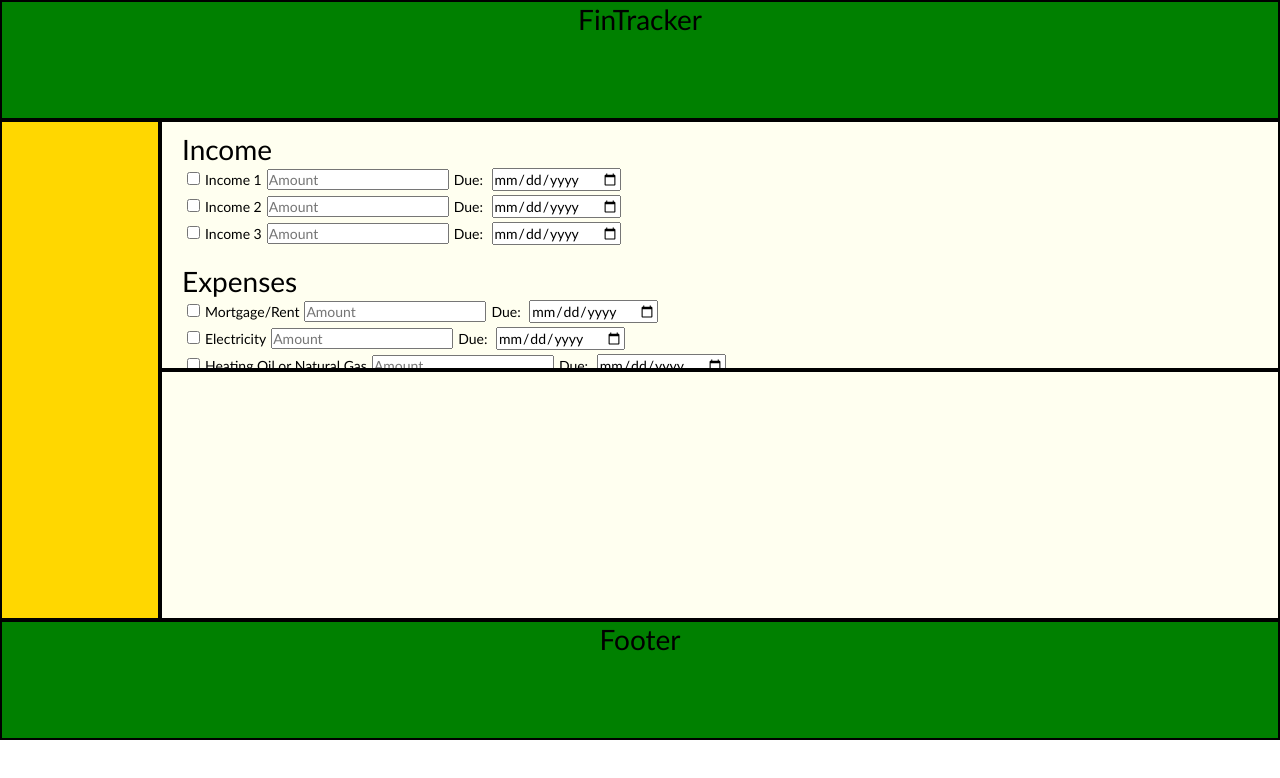
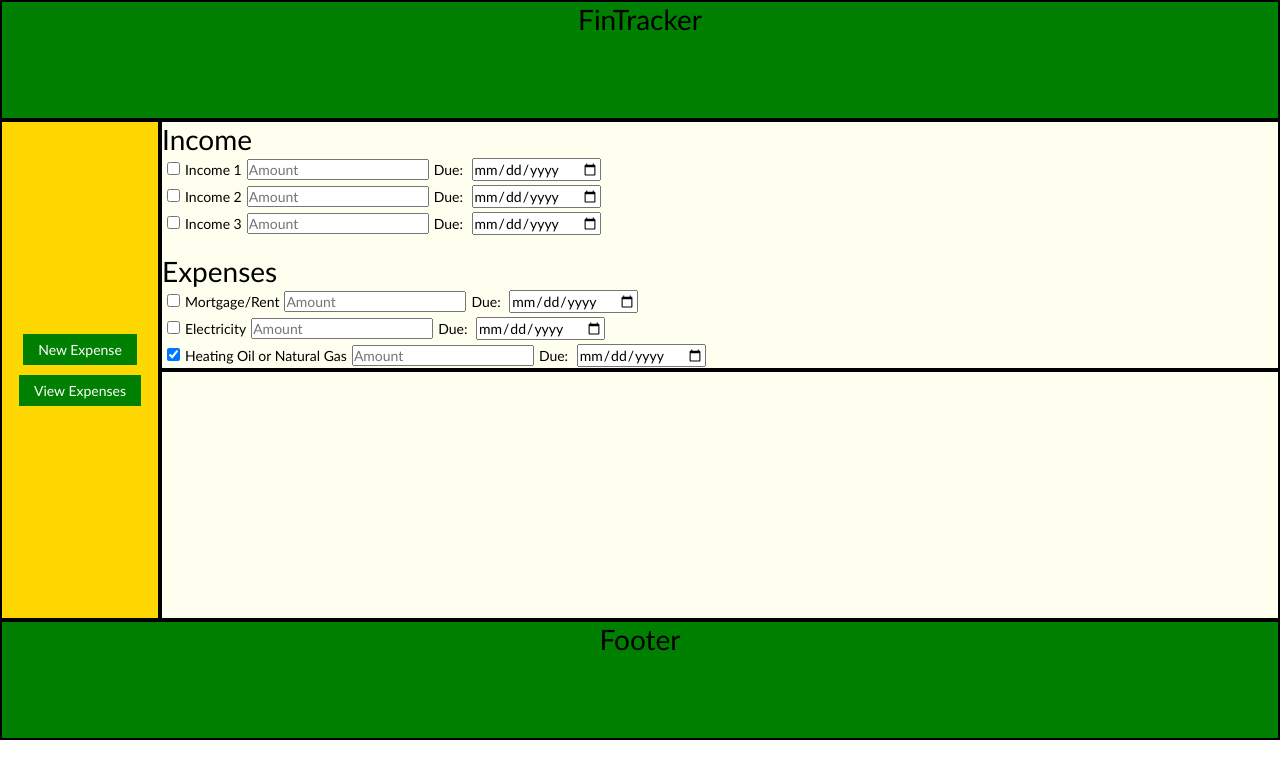
Before and after one commit to dgr14/groupproject, a React (Create React App) app in the folder client/: page / in a window 1280 px wide. Shown: the top 778 px of the page. Built offline with nearby package versions, Linux system fonts and the light colour scheme.

Commit message:
updating my code with Alans to work before presentation

```diff
--- a/client/src/Navbar.js
+++ b/client/src/Navbar.js
@@ -4,7 +4,11 @@ import Styles from './Navbar.module.css'
 function Navbar() {
     return (
         <div className={Styles.navDiv}>
+             {/* here I would like to create a place for the user to be displayed */}
+             {/* I'll have to get  */}
 
+            <button>New Expense</button>
+            <button>View Expenses</button>
         </div>
     )
 }
--- a/client/src/Navbar.module.css
+++ b/client/src/Navbar.module.css
@@ -3,4 +3,10 @@
     background-color: gold;
     grid-column: 1;
     grid-row: 1/-1;
+    display: flex;
+    flex-direction: column;
+    align-items: center;
+    justify-content: center;
+
+
 }
--- a/client/src/components/AddExpenseForm.js
+++ b/client/src/components/AddExpenseForm.js
@@ -1,92 +1,109 @@
 import React from 'react'
 
 const AddExpenseForm = props => {
-    const { handleChange, handleSubmit, fullName, username, mortgageOrRent, mortgageOrRentAmount, mortgageOrRentDate, electricity, electricityAmount, electricityDate, transportationAmount, transportationDate, insuranceAmount, insuranceDate, loansAmount, loansDate, membershipsAmount, membershipsDate, groceriesAmount, groceriesDate, clothingAmount, clothingDate, educationAmount, educationDate, personalCareAmount, personalCareDate,  entertainmentAmount, entertainmentDate, charitiesAmount, charitiesDate, income1, income1Amount, income1Date, income2, income2Amount, income2Date, income3, income3Amount, income3Date } = props
+    const {
+        handleChange, handleSubmit, fullName,
+        username, mortgageOrRent, mortgageOrRentAmount,
+        mortgageOrRentDate, electricity, electricityAmount,
+        electricityDate, transportationAmount, transportationDate,
+        insuranceAmount, insuranceDate, loansAmount,
+        loansDate, membershipsAmount, membershipsDate,
+        groceriesAmount, groceriesDate, clothingAmount,
+        clothingDate, educationAmount, educationDate,
+        personalCareAmount, personalCareDate, entertainmentAmount,
+        entertainmentDate, charitiesAmount, charitiesDate,
+        income1, income1Amount, income1Date,
+        income2, income2Amount, income2Date,
+        income3, income3Amount, income3Date,
+        oilAmount, oil
+         } = props
     return (
         <form onSubmit={handleSubmit}>
             <h1>Income</h1>
 
-            <input type="checkbox" name="income1" value="income1"/>Income 1
+
+
+            <input type="checkbox" name="income1" checked={income1}/>Income 1
             <input type="number" name="income1Amount" value={income1Amount} placeholder= "Amount" onChange={handleChange}/>
             Due: <input type="date" name="income1Date" value={income1Date} placeholder= "Amount" onChange={handleChange}/><br></br>
 
-            <input type="checkbox" name="income2" value="income2"/>Income 2
+            <input type="checkbox" name="income2" checked={income2}/>Income 2
             <input type="number" name="income2Amount" value={income2Amount} placeholder= "Amount" onChange={handleChange}/>
             Due: <input type="date" name="income2Date" value={income2Date} placeholder= "Amount" onChange={handleChange}/><br></br>
 
-            <input type="checkbox" name="income3" value="income3"/>Income 3
+            <input type="checkbox" name="income3" checked={income3}/>Income 3
             <input type="number" name="income3Amount" value={income3Amount} placeholder= "Amount" onChange={handleChange}/>
             Due: <input type="date" name="income3Date" value={income3Date} placeholder= "Amount" onChange={handleChange}/><br></br><br></br>
 
             <h1>Expenses</h1>
 
-            <input type="checkbox" name="mortgageOrRent" value={mortgageOrRent}/>Mortgage/Rent
+            <input type="checkbox" name="mortgageOrRent" checked={mortgageOrRent}/>Mortgage/Rent
             <input type="number" name="mortgageOrRentAmount" value={mortgageOrRentAmount} placeholder= "Amount" onChange={handleChange}/>
             Due: <input type="date" name="mortgageOrRentDate" value={mortgageOrRentDate} placeholder= "Amount" onChange={handleChange}/><br></br>
 
-            <input type="checkbox" name="electricity" value={electricity}/>Electricity
+            <input type="checkbox" name="electricity" checked={electricity}/>Electricity
             <input type="number" name="electricityAmount" value={electricityAmount} placeholder= "Amount" onChange={handleChange}/>
             Due: <input type="date" name="electricityDate" value={electricityDate} placeholder= "Amount" onChange={handleChange}/><br></br>
 
-            <input type="checkbox" name="heatingOilOrGas" value="x"/>Heating Oil or Natural Gas
-            <input type="number" name="electricityAmount" value={electricityAmount} placeholder= "Amount" onChange={handleChange}/>
+            <input type="checkbox" name="heatingOilOrGas" checked="x"/>Heating Oil or Natural Gas
+            <input type="number" name="oilAmount" value={oilAmount} placeholder= "Amount" onChange={handleChange}/>
             Due: <input type="date" name="electricityDate" value={electricityDate} placeholder= "Amount" onChange={handleChange}/><br></br>
 
-            <input type="checkbox" name="internet" value="x"/>Internet
-            <input type="number" name="electricityAmount" value={electricityAmount} placeholder= "Amount" onChange={handleChange}/>
+            <input type="checkbox" name="internet" checked="x"/>Internet
+            <input type="number" name="internet" value={electricityAmount} placeholder= "Amount" onChange={handleChange}/>
             Due: <input type="date" name="electricityDate" value={electricityDate} placeholder= "Amount" onChange={handleChange}/><br></br>
 
-            <input type="checkbox" name="cable" value="x"/>Cable, satellite, etc.
-            <input type="number" name="electricityAmount" value={electricityAmount} placeholder= "Amount" onChange={handleChange}/>
+            <input type="checkbox" name="cable" checked="x"/>Cable, satellite, etc.
+            <input type="number" name="cable" value={electricityAmount} placeholder= "Amount" onChange={handleChange}/>
             Due: <input type="date" name="electricityDate" value={electricityDate} placeholder= "Amount" onChange={handleChange}/><br></br>
 
-            <input type="checkbox" name="water" value="x"/>Water
-            <input type="number" name="electricityAmount" value={electricityAmount} placeholder= "Amount" onChange={handleChange}/>
+            <input type="checkbox" name="water" checked="x"/>Water
+            <input type="number" name="water" value={electricityAmount} placeholder= "Amount" onChange={handleChange}/>
             Due: <input type="date" name="electricityDate" value={electricityDate} placeholder= "Amount" onChange={handleChange}/><br></br>
 
-            <input type="checkbox" name="phone" value="x"/>Phone
-            <input type="number" name="electricityAmount" value={electricityAmount} placeholder= "Amount" onChange={handleChange}/>
+            <input type="checkbox" name="phone" checked="x"/>Phone
+            <input type="number" name="phone" value={electricityAmount} placeholder= "Amount" onChange={handleChange}/>
             Due: <input type="date" name="electricityDate" value={electricityDate} placeholder= "Amount" onChange={handleChange}/><br></br>
 
-            <input type="checkbox" name="transportation" value="transportation"/>Transportation
+            <input type="checkbox" name="transportation" checked="transportation"/>Transportation
             {/* (car maintenance, fuel, registration, parking fees, etc.) */}
             <input type="number" name="transportationAmount" value={transportationAmount} placeholder= "Amount" onChange={handleChange}/>
             Due: <input type="date" name="transportationDate" value={transportationDate} placeholder= "Amount" onChange={handleChange}/><br></br>
 
-            <input type="checkbox" name="insurance" value="insurance"/>Insurance
+            <input type="checkbox" name="insurance" checked="insurance"/>Insurance
             {/* (home, car, health) */}
             <input type="number" name="insuranceAmount" value={insuranceAmount} placeholder= "Amount" onChange={handleChange}/>
             Due: <input type="date" name="insuranceDate" value={insuranceDate} placeholder= "Amount" onChange={handleChange}/><br></br>
 
-            <input type="checkbox" name="loans" value="loans"/>Loan Payments
+            <input type="checkbox" name="loans" checked="loans"/>Loan Payments
             <input type="number" name="loansAmount" value={loansAmount} placeholder= "Amount" onChange={handleChange}/>
             Due: <input type="date" name="loansDate" value={loansDate} placeholder= "Amount" onChange={handleChange}/><br></br>
 
-            <input type="checkbox" name="memberships" value="memberships"/>Memberships
+            <input type="checkbox" name="memberships" checked="memberships"/>Memberships
             <input type="number" name="membershipsAmount" value={membershipsAmount} placeholder= "Amount" onChange={handleChange}/>
             Due: <input type="date" name="membershipsDate" value={membershipsDate} placeholder= "Amount" onChange={handleChange}/><br></br>
 
-            <input type="checkbox" name="groceries" value="groceries"/>Groceries
+            <input type="checkbox" name="groceries" checked="groceries"/>Groceries
             <input type="number" name="groceriesAmount" value={groceriesAmount} placeholder= "Amount" onChange={handleChange}/>
             Due: <input type="date" name="groceriesDate" value={groceriesDate} placeholder= "Amount" onChange={handleChange}/><br></br>
 
-            <input type="checkbox" name="clothing" value="clothing"/>Clothing/shoes
+            <input type="checkbox" name="clothing" checked="clothing"/>Clothing/shoes
             <input type="number" name="clothingAmount" value={clothingAmount} placeholder= "Amount" onChange={handleChange}/>
             Due: <input type="date" name="clothingDate" value={clothingDate} placeholder= "Amount" onChange={handleChange}/><br></br>
 
-            <input type="checkbox" name="education" value="education"/>Education
+            <input type="checkbox" name="education" checked="education"/>Education
             <input type="number" name="educationAmount" value={educationAmount} placeholder= "Amount" onChange={handleChange}/>
             Due: <input type="date" name="educationDate" value={educationDate} placeholder= "Amount" onChange={handleChange}/><br></br>
 
-            <input type="checkbox" name="personalCare" value="personalCare"/>Personal Care
+            <input type="checkbox" name="personalCare" checked="personalCare"/>Personal Care
             <input type="number" name="personalCareAmount" value={personalCareAmount} placeholder= "Amount" onChange={handleChange}/>
             Due: <input type="date" name="personalCareDate" value={personalCareDate} placeholder= "Amount" onChange={handleChange}/><br></br>
 
-            <input type="checkbox" name="entertainment" value="entertainment"/>Entertainment
+            <input type="checkbox" name="entertainment" checked="entertainment"/>Entertainment
             <input type="number" name="entertainmentAmount" value={entertainmentAmount} placeholder= "Amount" onChange={handleChange}/>
             Due: <input type="date" name="entertainmentDate" value={entertainmentDate} placeholder= "Amount" onChange={handleChange}/><br></br>
 
-            <input type="checkbox" name="charities" value="charities"/>Charitable Contributions
+            <input type="checkbox" name="charities" checked="charities"/>Charitable Contributions
             <input type="number" name="charitiesAmount" value={charitiesAmount} placeholder= "Amount" onChange={handleChange}/>
             Due: <input type="date" name="charitiesDate" value={charitiesDate} placeholder= "Amount" onChange={handleChange}/><br></br>
 
--- a/client/src/components/ExpenseList.js
+++ b/client/src/components/ExpenseList.js
@@ -5,20 +5,20 @@ import SignInForm from './SignInForm.js'
 import AddExpenseForm from './AddExpenseForm.js'
 // import { withExpenses } from '../context/ExpenseProvider.js'
 
-// Model I'm using to build state with the class below
-const ExpenseList = (props) => {
-    const { getExpenses, expenses, history } = props
-    return (
-        <div className="container">
-            <AddExpenseForm /><br></br>
-            <button onClick={getExpenses}>Get Financial Report</button>
-            <button onClick={() => history.push("/addExpense")}>Add New Expense/Income</button><br></br><br></br>
-            {/* { expenses.map(expense => <Expense key={expense._id} {...expense}/>)}  */}
-        </div>
-    )
-}
+// // Model I'm using to build state with the class below
+// const ExpenseList = (props) => {
+//     const { getExpenses, expenses, history } = props
+//     return (
+//         <div className="container">
+//             <AddExpenseForm /><br></br>
+//             <button onClick={getExpenses}>Get Financial Report</button>
+//             <button onClick={() => history.push("/addExpense")}>Add New Expense/Income</button><br></br><br></br>
+//             {/* { expenses.map(expense => <Expense key={expense._id} {...expense}/>)}  */}
+//         </div>
+//     )
+// }
 
-class addExpenseList extends Component {
+class ExpenseList extends Component {
     constructor(){
         super()
         this.state = {
@@ -28,6 +28,12 @@ class addExpenseList extends Component {
             mortgageOrRentAmount: "",
             mortgageOrRentDate: "",
             electricity: "",
+            oil: "",
+            oilAmount: "",
+            cable: "",
+            internet: "",
+            water: "",
+            phone: "",
             electricityAmount: "",
             electricityDate: "",
             transportationAmount: "",
@@ -50,10 +56,10 @@ class addExpenseList extends Component {
             entertainmentDate: "",
             charitiesAmount: "",
             charitiesDate: "",
-            income1: "",
+            income1: false,
             income1Amount: "",
             income1Date: "",
-            income2: "",
+            income2: false,
             income2Amount: "",
             income2Date: "",
             income3: "",
@@ -77,6 +83,7 @@ class addExpenseList extends Component {
         return(
             <div>
                 <AddExpenseForm
+                    handleChange = {this.handleChange}
                     {...this.state}
                 />
             </div>
@@ -84,7 +91,7 @@ class addExpenseList extends Component {
     }
 
 }
-console.log(addExpenseList)
+console.log(ExpenseList)
 
 
 // export default withExpenses(ExpenseList)
```
